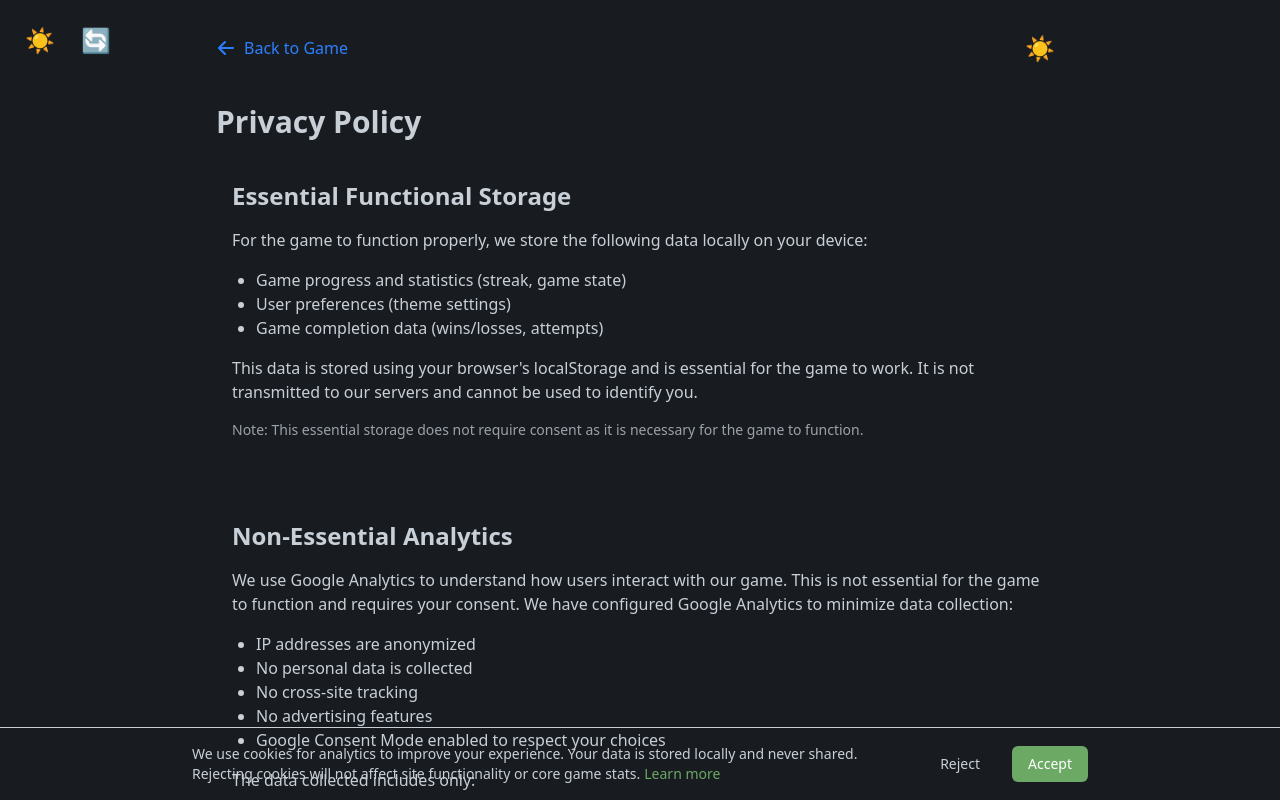
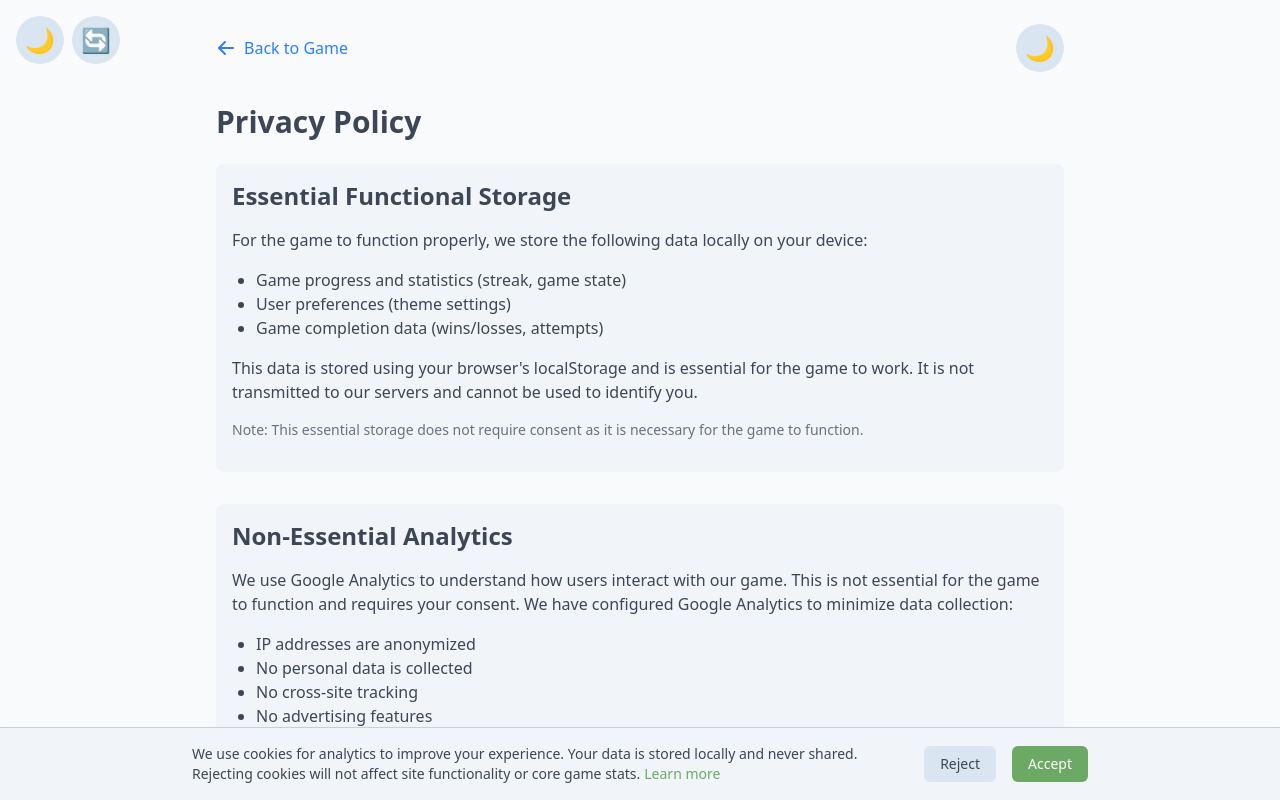
Before and after one commit to davideasterbrook/stackmoji, a Next.js app in the folder frontend/: page /privacy in a window 1280 px wide. Shown: the top 800 px of the page. Built offline with nearby package versions, Linux system fonts and the light colour scheme.

Commit message:
Fix theme hydration issue

```diff
--- a/frontend/src/app/ThemeProvider.tsx
+++ b/frontend/src/app/ThemeProvider.tsx
@@ -1,31 +1,6 @@
 'use client';
 
 import { createContext, useContext, useState, useEffect, ReactNode, useMemo, useCallback } from 'react';
-
-// Theme values
-const DARK_THEME = {
-  name: 'dark',
-  colors: {
-    bg: '#181c21',
-    panel: '#252a32',
-    text: '#c8cfd7',
-    button: '#3d4654',
-    buttonHover: '#374151',
-    border: '#3d4654',
-  }
-};
-
-const LIGHT_THEME = {
-  name: 'light',
-  colors: {
-    bg: '#f8fafc',
-    panel: '#f1f5f9',
-    text: '#3d4654',
-    button: '#dae5f2',
-    buttonHover: '#cbd5e1',
-    border: '#c8cfd7',
-  }
-};
 
 type ThemeContextType = {
   theme: string;
@@ -49,55 +24,52 @@ interface ThemeProviderProps {
 
 export default function ThemeProvider({ children }: ThemeProviderProps) {
 
-  // Initialize with a more stable default to prevent hydration issues
-  const [theme, setTheme] = useState<string>(() => {
-    // Only run this on client side
-    if (typeof window !== 'undefined') {
-      const storedTheme = localStorage.getItem('theme');
-      const docTheme = document.documentElement.getAttribute('data-theme');
-      return docTheme || storedTheme || 'dark';
-    }
-    return 'dark'; // Server-side default
-  });
+  // Initialize with server-safe default to prevent hydration mismatch
+  const [theme, setTheme] = useState<string>('dark');
+  const [isReady, setIsReady] = useState(false);
 
   const isDarkMode = theme === 'dark';
 
-  // Only update theme if it's actually different from what we have
+  // Determine initial theme on client mount
   useEffect(() => {
     if (typeof window === 'undefined') return;
 
-    // Get theme from localStorage or data-theme attribute
     const storedTheme = localStorage.getItem('theme');
-    const docTheme = document.documentElement.getAttribute('data-theme');
-    const initialTheme = docTheme || storedTheme || 'dark';
 
-    // Only set theme if it's different to prevent unnecessary re-renders
-    if (initialTheme !== theme) {
-      setTheme(initialTheme);
+    let initialTheme: string;
+    if (storedTheme) {
+      // User has a saved preference
+      initialTheme = storedTheme;
+    } else {
+      // New user - use browser preference, fallback to dark
+      const prefersDark = window.matchMedia('(prefers-color-scheme: dark)').matches;
+      initialTheme = prefersDark ? 'dark' : 'light';
+      // Save the detected preference
+      localStorage.setItem('theme', initialTheme);
     }
-  }, [theme]);
+
+    // Apply theme by setting data-theme attribute (CSS handles the rest)
+    document.documentElement.setAttribute('data-theme', initialTheme);
+
+    setTheme(initialTheme);
+    setIsReady(true);
+  }, []);
+
+  // Apply theme whenever it changes
+  useEffect(() => {
+    if (typeof window !== 'undefined' && isReady) {
+      document.documentElement.setAttribute('data-theme', theme);
+    }
+  }, [theme, isReady]);
 
   // Toggle theme function (memoized to prevent re-renders)
   const toggleTheme = useCallback(() => {
     if (typeof window === 'undefined') return;
 
     const newTheme = theme === 'dark' ? 'light' : 'dark';
-    const themeConfig = newTheme === 'dark' ? DARK_THEME : LIGHT_THEME;
 
-    // Update state
+    // Update state (useEffect will handle DOM updates)
     setTheme(newTheme);
-
-    // Apply theme directly to document
-    Object.entries(themeConfig.colors).forEach(([key, value]) => {
-      const cssVarName = `--theme-${key.replace(/([A-Z])/g, '-$1').toLowerCase()}`;
-      document.documentElement.style.setProperty(cssVarName, value);
-    });
-
-    document.documentElement.style.backgroundColor = themeConfig.colors.bg;
-    document.documentElement.style.color = themeConfig.colors.text;
-    document.documentElement.classList.remove(theme === 'dark' ? 'dark-theme' : 'light-theme');
-    document.documentElement.classList.add(`${newTheme}-theme`);
-    document.documentElement.setAttribute('data-theme', newTheme);
 
     // Store in localStorage
     localStorage.setItem('theme', newTheme);
@@ -108,8 +80,8 @@ export default function ThemeProvider({ children }: ThemeProviderProps) {
     theme: theme,
     toggleTheme,
     isDarkMode,
-    isReady: true, // Always ready now since we initialize properly
-  }), [theme, toggleTheme, isDarkMode]);
+    isReady,
+  }), [theme, toggleTheme, isDarkMode, isReady]);
 
   return (
     <ThemeContext.Provider value={contextValue}>
```
